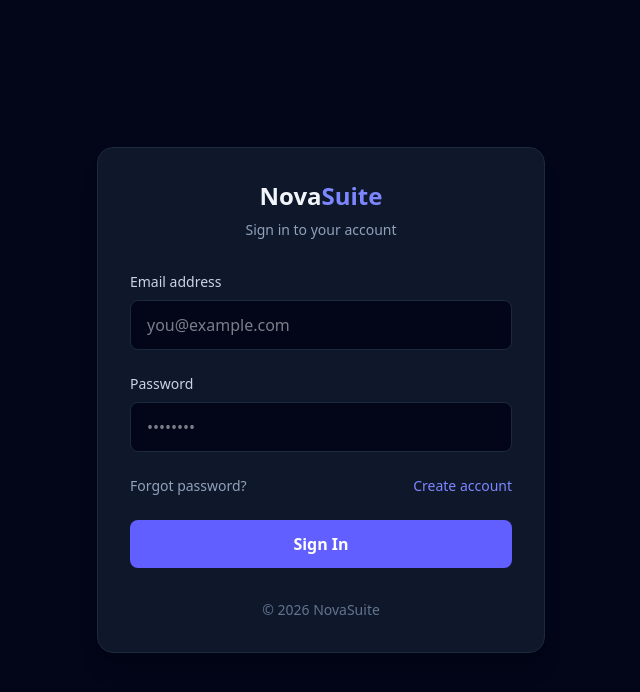
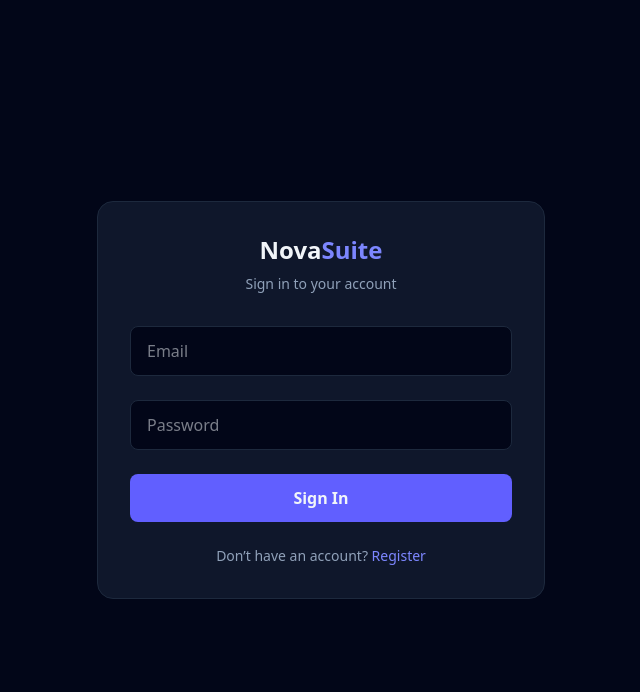
Before and after one commit to Saurabh190120/saas-paltform, a React (Vite) app in the folder saas/: page /login in a window 1280 px wide. Shown: the top 692 px of the page, without its empty margins (319-959 px from the left). Built offline with nearby package versions, Linux system fonts and the light colour scheme.

Commit message:
dashboard page

```diff
--- a/saas/src/pages/auth/Login.jsx
+++ b/saas/src/pages/auth/Login.jsx
@@ -15,84 +15,61 @@
   const handleSubmit = (e) => {
     e.preventDefault();
 
-    // TEMP: replace with API call
+    // TEMP auth logic (replace with API later)
     if (formData.email && formData.password) {
-      navigate("/dashboard");
+      localStorage.setItem("isAuthenticated", "true");
+      navigate("/dashboard", { replace: true });
     }
   };
 
   return (
     <div className="min-h-screen bg-slate-950 text-slate-100 flex items-center justify-center">
 
-      {/* Card */}
-      <div className="w-full max-w-md bg-slate-900 border border-slate-800 rounded-2xl p-8 shadow-xl">
+      <div className="w-full max-w-md bg-slate-900 border border-slate-800 rounded-2xl p-8">
 
-        {/* Brand */}
         <div className="text-center mb-8">
           <h1 className="text-2xl font-bold">
             Nova<span className="text-indigo-400">Suite</span>
           </h1>
-          <p className="text-slate-400 mt-2 text-sm">
+          <p className="text-slate-400 text-sm mt-2">
             Sign in to your account
           </p>
         </div>
 
-        {/* Form */}
         <form onSubmit={handleSubmit} className="space-y-6">
-
-          <div>
-            <label className="block text-sm mb-2 text-slate-300">
-              Email address
-            </label>
           <input
             type="email"
             name="email"
+            placeholder="Email"
             value={formData.email}
             onChange={handleChange}
+            className="w-full bg-slate-950 border border-slate-800 rounded-lg px-4 py-3"
             required
-              className="w-full bg-slate-950 border border-slate-800 rounded-lg px-4 py-3 focus:outline-none focus:border-indigo-500"
-              placeholder="you@example.com"
           />
-          </div>
 
-          <div>
-            <label className="block text-sm mb-2 text-slate-300">
-              Password
-            </label>
           <input
             type="password"
             name="password"
+            placeholder="Password"
             value={formData.password}
             onChange={handleChange}
+            className="w-full bg-slate-950 border border-slate-800 rounded-lg px-4 py-3"
             required
-              className="w-full bg-slate-950 border border-slate-800 rounded-lg px-4 py-3 focus:outline-none focus:border-indigo-500"
-              placeholder="••••••••"
           />
-          </div>
-
-          <div className="flex items-center justify-between text-sm">
-            <span className="text-slate-400">
-              Forgot password?
-            </span>
-            <Link
-              to="/register"
-              className="text-indigo-400 hover:underline"
-            >
-              Create account
-            </Link>
-          </div>
 
           <button
             type="submit"
-            className="w-full bg-indigo-500 hover:bg-indigo-600 text-white py-3 rounded-lg font-semibold"
+            className="w-full bg-indigo-500 hover:bg-indigo-600 py-3 rounded-lg font-semibold"
           >
             Sign In
           </button>
         </form>
 
-        {/* Footer */}
-        <p className="text-center text-sm text-slate-500 mt-8">
-          © 2026 NovaSuite
+        <p className="text-center text-sm text-slate-400 mt-6">
+          Don’t have an account?{" "}
+          <Link to="/register" className="text-indigo-400 hover:underline">
+            Register
+          </Link>
         </p>
       </div>
     </div>
--- a/saas/src/pages/dashboard/Dashboard.jsx
+++ b/saas/src/pages/dashboard/Dashboard.jsx
@@ -1,10 +1,83 @@
-import DashboardLayout from "../../components/layout/DashboardLayout";
+import { Link } from "react-router-dom";
 
 export default function Dashboard() {
   return (
-    <DashboardLayout>
-      <h1 className="text-2xl font-bold mb-4">Dashboard</h1>
-      <p>Welcome to your dashboard.</p>
-    </DashboardLayout>
+    <div className="min-h-screen bg-slate-950 text-slate-100 flex">
+
+      {/* ================= Sidebar ================= */}
+      <aside className="w-64 bg-slate-900 border-r border-slate-800 flex flex-col">
+
+        {/* Logo */}
+        <div className="px-6 py-5 border-b border-slate-800">
+          <h1 className="text-xl font-semibold">
+            Nova<span className="text-indigo-400">Suite</span>
+          </h1>
+        </div>
+
+        {/* Navigation */}
+        <nav className="flex-1 px-4 py-6 space-y-2 text-sm">
+          <NavItem label="Dashboard" />
+          <NavItem label="Users" />
+          <NavItem label="Analytics" />
+          <NavItem label="Settings" />
+        </nav>
+
+        {/* Logout */}
+        <div className="px-4 py-4 border-t border-slate-800">
+          <button className="w-full bg-slate-800 hover:bg-slate-700 py-2 rounded-lg text-sm">
+            Logout
+          </button>
+        </div>
+      </aside>
+
+      {/* ================= Main Content ================= */}
+      <main className="flex-1 p-8">
+
+        {/* Top Bar */}
+        <div className="flex justify-between items-center mb-10">
+          <h2 className="text-2xl font-bold">Dashboard</h2>
+          <span className="text-slate-400 text-sm">
+            Welcome back 👋
+          </span>
+        </div>
+
+        {/* Stats Cards */}
+        <div className="grid md:grid-cols-3 gap-6 mb-10">
+          <StatCard title="Total Users" value="1,245" />
+          <StatCard title="Active Sessions" value="312" />
+          <StatCard title="System Status" value="Healthy" />
+        </div>
+
+        {/* Content Box */}
+        <div className="bg-slate-900 border border-slate-800 rounded-xl p-6">
+          <h3 className="text-lg font-semibold mb-4">
+            Recent Activity
+          </h3>
+          <p className="text-slate-400 text-sm">
+            Dashboard content will appear here.
+          </p>
+        </div>
+
+      </main>
+    </div>
   );
 }
+
+/* ================= Reusable Components ================= */
+
+function NavItem({ label }) {
+  return (
+    <div className="px-4 py-2 rounded-lg hover:bg-slate-800 cursor-pointer">
+      {label}
+    </div>
+  );
+}
+
+function StatCard({ title, value }) {
+  return (
+    <div className="bg-slate-900 border border-slate-800 rounded-xl p-6">
+      <p className="text-slate-400 text-sm mb-2">{title}</p>
+      <h3 className="text-2xl font-bold text-indigo-400">{value}</h3>
+    </div>
+  );
+}
--- a/saas/src/routes/ProtectedRoute.jsx
+++ b/saas/src/routes/ProtectedRoute.jsx
@@ -1,8 +1,7 @@
 import { Navigate } from "react-router-dom";
-import { useContext } from "react";
-import { AuthContext } from "../context/AuthContext";
 
 export default function ProtectedRoute({ children }) {
-  const { user } = useContext(AuthContext);
-  return user ? children : <Navigate to="/" />;
+  const isAuthenticated = localStorage.getItem("isAuthenticated");
+
+  return isAuthenticated ? children : <Navigate to="/login" replace />;
 }
```
Lines whose indentation alone changed are shown as unchanged.
